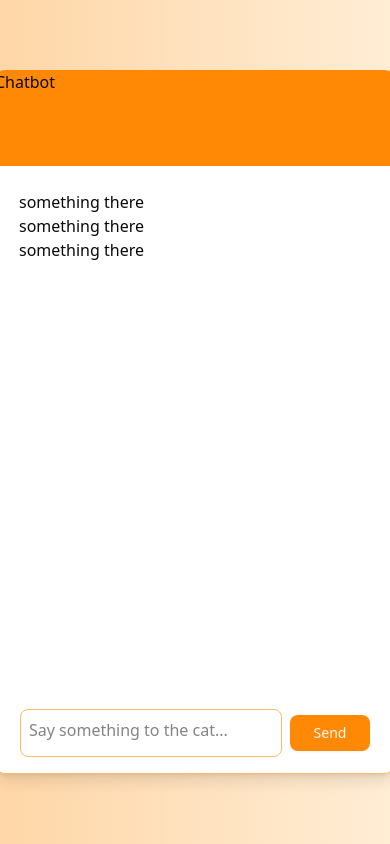
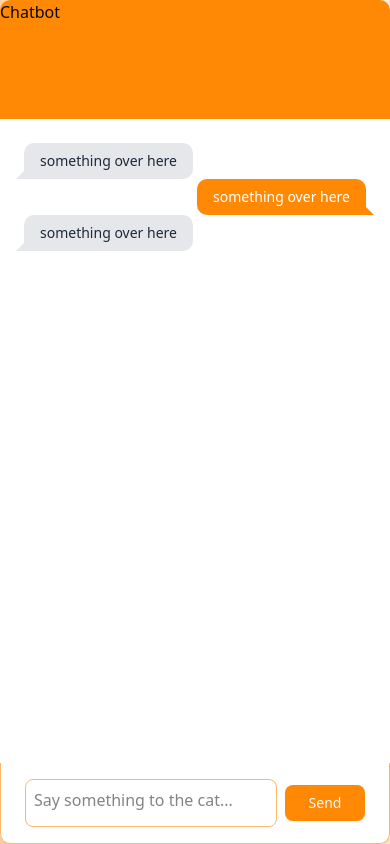
Before and after one commit to ThundeRayn/CatChat-openAI-demo, a React (Vite) app: page / in a window 390 px wide. Built offline with nearby package versions, Linux system fonts and the light colour scheme.

Commit message:
mobile responsive made

```diff
--- a/package.json
+++ b/package.json
@@ -10,6 +10,7 @@
     "preview": "vite preview"
   },
   "dependencies": {
+    "@radix-ui/react-avatar": "^1.1.10",
     "@radix-ui/react-slot": "^1.2.3",
     "@tailwindcss/vite": "^4.1.11",
     "class-variance-authority": "^0.7.1",
--- a/src/components/pages/Chatbot.tsx
+++ b/src/components/pages/Chatbot.tsx
@@ -1,5 +1,6 @@
 import { useEffect, useRef, useState } from "react";
 import { Button } from "../../components/ui/button"
+import ChatBubble from "../../components/ui/chatbubble"
 
 const Chatbot = () => {
 
@@ -38,16 +39,17 @@ const Chatbot = () => {
 
   return (
     <div
-      className="flex flex-col h-5/6 w-3/7 min-w-100 min-h-100 rounded-lg shadow-lg bg-white">
+      className="flex flex-col w-full h-full bg-white rounded-lg shadow-lg sm:w-1/3 sm:h-5/6"
+    >
 
       <div id="chat-title" className="flex-[1] bg-orange-400 rounded-t-lg">
         <h2>Chatbot</h2>
       </div>
 
       <div id="chat-field" className="flex-[5] p-6">
-        <p>something there</p>
-        <p>something there</p>
-        <p>something there</p>
+        <ChatBubble text={"something over here"} />
+        <ChatBubble text={"something over here"} side="right" />
+        <ChatBubble text={"something over here"} />
       </div>
 
       <div id="send-field" className="flex px-6 py-4 border border-t-0 border-orange-300 rounded-b-lg">
@@ -66,9 +68,7 @@ const Chatbot = () => {
             className="w-20" type="submit" value="Send">Send</Button>
         </form>
       </div>
-
     </div>
   )
 }
-
-export default Chatbot
+export default Chatbot;
--- /dev/null
+++ b/src/components/ui/avatar.tsx
@@ -0,0 +1,51 @@
+import * as React from "react"
+import * as AvatarPrimitive from "@radix-ui/react-avatar"
+
+import { cn } from "@/lib/utils"
+
+function Avatar({
+  className,
+  ...props
+}: React.ComponentProps<typeof AvatarPrimitive.Root>) {
+  return (
+    <AvatarPrimitive.Root
+      data-slot="avatar"
+      className={cn(
+        "relative flex size-8 shrink-0 overflow-hidden rounded-full",
+        className
+      )}
+      {...props}
+    />
+  )
+}
+
+function AvatarImage({
+  className,
+  ...props
+}: React.ComponentProps<typeof AvatarPrimitive.Image>) {
+  return (
+    <AvatarPrimitive.Image
+      data-slot="avatar-image"
+      className={cn("aspect-square size-full", className)}
+      {...props}
+    />
+  )
+}
+
+function AvatarFallback({
+  className,
+  ...props
+}: React.ComponentProps<typeof AvatarPrimitive.Fallback>) {
+  return (
+    <AvatarPrimitive.Fallback
+      data-slot="avatar-fallback"
+      className={cn(
+        "bg-muted flex size-full items-center justify-center rounded-full",
+        className
+      )}
+      {...props}
+    />
+  )
+}
+
+export { Avatar, AvatarImage, AvatarFallback }
--- /dev/null
+++ b/src/components/ui/chatbubble.tsx
@@ -0,0 +1,36 @@
+
+import clsx from 'clsx';
+
+interface ChatBubbleProps {
+  text: string;
+  side?: 'left' | 'right';
+}
+
+export default function ChatBubble({ text, side = 'left' }: ChatBubbleProps) {
+  const isLeft = side === 'left';
+
+  return (
+    <>
+    <div className={clsx('flex items-start', isLeft ? 'justify-start' : 'justify-end')}>
+      <div className={clsx(
+        'relative max-w-xs px-4 py-2 text-sm rounded-lg',
+        isLeft
+          ? 'bg-gray-200 text-gray-800 rounded-bl-none'
+          : 'bg-orange-400 text-white rounded-br-none'
+      )}>
+        {text}
+
+        {/* Tail */}
+        <div
+          className={clsx(
+            'absolute bottom-0 w-0 h-0 border-t-[10px] border-t-transparent',
+            isLeft
+              ? 'left-0 -ml-2 border-l-[10px] border-l-transparent border-b-[10px] border-b-gray-200'
+              : 'right-0 -mr-2 border-r-[10px] border-r-transparent border-b-[10px] border-b-orange-400'
+          )}
+        />
+      </div>
+    </div>
+    </>
+  );
+}
```
Also changed, not shown: 1 other file (tests, documents, lock files or other folders).
